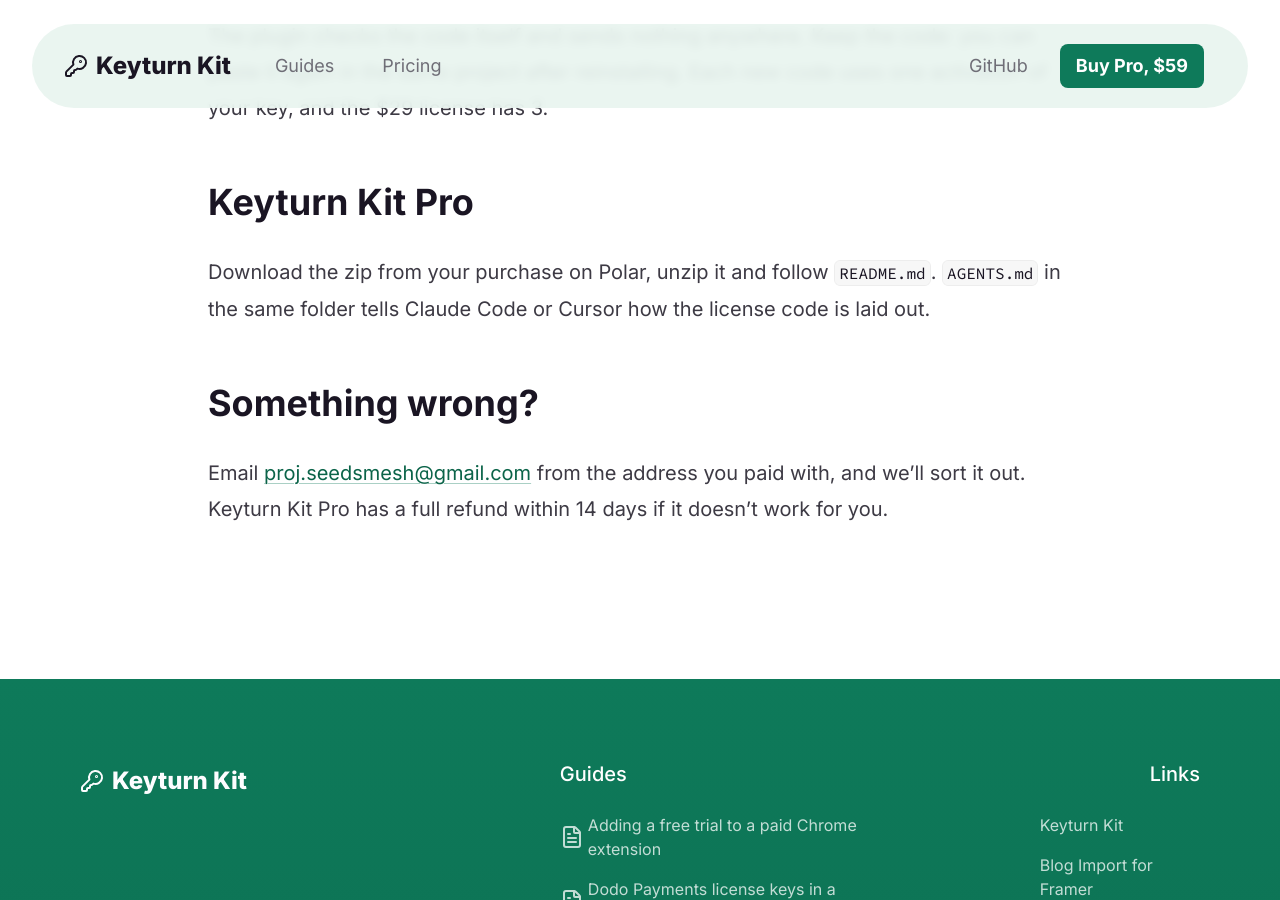
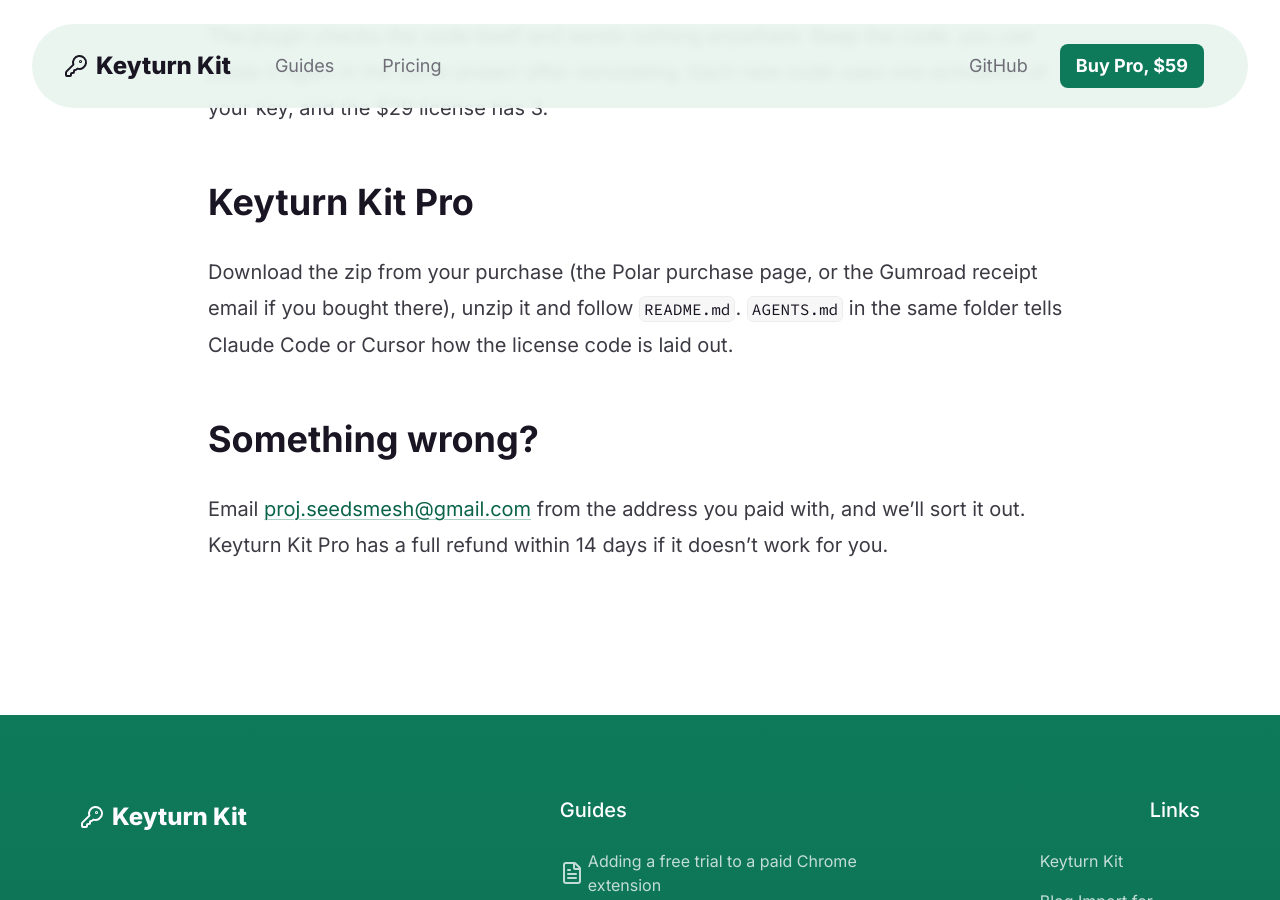
Before and after one commit to keyturnkit/keyturnkit.github.io, a Jekyll site: the page built from thanks.md, in a window 1280 px wide and 900 px high, scrolled down 815 px. Built offline with Jekyll 4.4.1, drawn with Linux system fonts in a browser that asks for light colours.

Commit message:
Thanks page: Gumroad buyers of Keyturn Kit Pro get the zip from the Gumroad receipt (V406)
Co-Authored-By: Claude Opus 5.5 <noreply@anthropic.com>

```diff
--- a/thanks.md
+++ b/thanks.md
@@ -22,7 +22,7 @@ The plugin checks the code itself and sends nothing anywhere. Keep the code: you
 
 ## Keyturn Kit Pro
 
-Download the zip from your purchase on Polar, unzip it and follow `README.md`. `AGENTS.md` in the same folder tells Claude Code or Cursor how the license code is laid out.
+Download the zip from your purchase (the Polar purchase page, or the Gumroad receipt email if you bought there), unzip it and follow `README.md`. `AGENTS.md` in the same folder tells Claude Code or Cursor how the license code is laid out.
 
 ## Something wrong?
 
```
